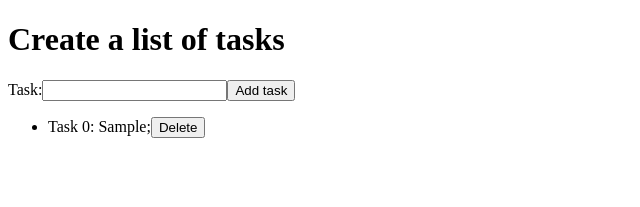
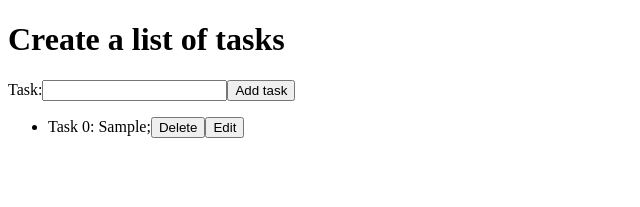
Before and after one commit to paposeco/reactTasks, a React (Create React App) app: page / in a window 1280 px wide. Both pictures are taken after typing "Sample" into the empty fields and a click on the input "Add task". Shown: the top 207 px of the page, without its empty margins (0-640 px from the left). Built offline with nearby package versions, Linux system fonts and the light colour scheme.

Commit message:
working on edit button

```diff
--- a/src/App.js
+++ b/src/App.js
@@ -11,12 +11,14 @@ class App extends React.Component {
         id: uniqid(),
         //o tasknumber começa a 0 e so adiciono um no submit pq o set change do input corre de cada vez que se escreve uma letra, e estava sempre a adicionar +1
         tasknumber: 0,
+        edit: false,
       },
       arrayoftasks: [],
     };
     this.deleteTask = this.deleteTask.bind(this);
     this.handlerOfChange = this.handlerOfChange.bind(this);
     this.handlerOfSubmit = this.handlerOfSubmit.bind(this);
+    this.editTask = this.editTask.bind(this);
   }
   handlerOfChange = function (event) {
     this.setState({
@@ -41,22 +43,44 @@ class App extends React.Component {
   };
 
   deleteTask = function (ataskid) {
-    console.log("starter array");
-    console.log(this.state.arrayoftasks);
-    console.log("task to be deleted");
-    console.log(ataskid);
     const currentarray = this.state.arrayoftasks;
     const newarray = currentarray.filter((task) => task.id !== ataskid);
-    console.log("changed array");
-    console.log(newarray);
     this.setState({
       arrayoftasks: newarray,
+    });
+  };
+
+  editTask = function (atask) {
+    this.setState({
+      task: {
+        edit: true,
+      },
     });
   };
 
   render() {
     // nao percebo bem estas cosntantes antes do return
     const { task, arrayoftasks } = this.state;
+
+    // return (
+    //   <div>
+    //     <h1>Create a list of tasks</h1>
+    //     <form onSubmit={this.handlerOfSubmit}>
+    //       <label>
+    //         Task:
+    //         <input
+    //           type="text"
+    //           onChange={this.handlerOfChange}
+    //           value={
+    //             task.text
+    //           } /* ao colocar isto aqui, quando se corre a funciona de submit, faz se clear ao text da task e limpa o input*/
+    //         />
+    //       </label>
+    //       <input type="submit" value="Add task" />
+    //     </form>
+    //     <Overview tasks={arrayoftasks} deleteTaskPlease={this.deleteTask} editTask={this.editTask}/>
+    //   </div>
+    // );
 
     return (
       <div>
@@ -67,14 +91,18 @@ class App extends React.Component {
             <input
               type="text"
               onChange={this.handlerOfChange}
-              value={
-                task.text
-              } /* ao colocar isto aqui, quando se corre a funciona de submit, faz se clear ao text da task e limpa o input*/
+              value={task.text}
+              /* ao colocar isto aqui, quando se corre a funciona de submit, faz se clear ao text da task e limpa o input */
             />
           </label>
           <input type="submit" value="Add task" />
         </form>
-        <Overview tasks={arrayoftasks} deleteTaskPlease={this.deleteTask} />
+
+        <Overview
+          tasks={arrayoftasks}
+          deleteTaskPlease={this.deleteTask}
+          editTask={this.editTask}
+        />
       </div>
     );
   }
--- a/src/components/Overview.js
+++ b/src/components/Overview.js
@@ -1,19 +1,18 @@
 import React from "react";
 
+//Functional Component
+// receives a function from app and runs on click and takes the task id with it
 const Overview = function (props) {
-  //  nao percebo {}
   return (
     <ul>
       {props.tasks.map((task, index) => {
         return (
           <li key={task.id}>
             Task {task.tasknumber}: {task.text};
-            <button
-              id={"delBtn" + task.tasknumber}
-              onClick={() => props.deleteTaskPlease(task.id)}
-            >
+            <button onClick={() => props.deleteTaskPlease(task.id)}>
               Delete
             </button>
+            <button onclick={() => props.editTask(task.id)}>Edit</button>
           </li>
         );
       })}
@@ -21,35 +20,4 @@ const Overview = function (props) {
   );
 };
 
-// const NewFunctionalComponent = (props) => {
-//   return (
-//     <div>
-//       <button onClick={() => props.noClickMe()}>No, Click Me!</button>
-//     </div>
-//   );
-// };
-// class Overview extends React.Component {
-//   render() {
-//     const { tasks } = this.props;
-//     return (
-//       <ul>
-//         {tasks.map((task, index) => {
-//           console.log(task, index);
-//           <li key={task.id}>
-//             Task {task.tasknumber}: {task.text};
-//             <button
-//               id={"delBtn" + task.tasknumber}
-//               onClick={() => this.props.deleteTaskPlease(task)}
-//             >
-//               Delete
-//             </button>
-//           </li>;
-//         })}
-//       </ul>
-//     );
-//   }
-// }
-
 export default Overview;
-
-//so estou a receber o array aqui. para receber o metodo tb tenho d eo meter no outro lado mas nao sei bem como
```
